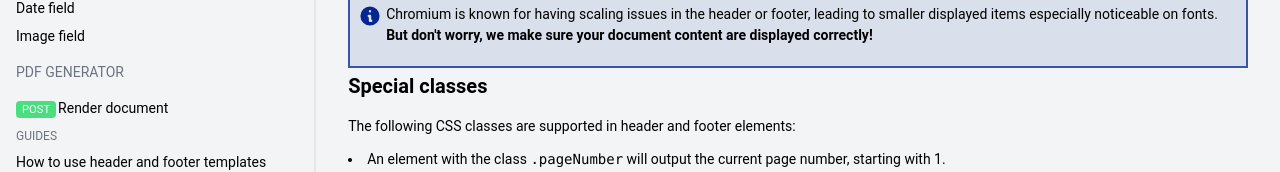
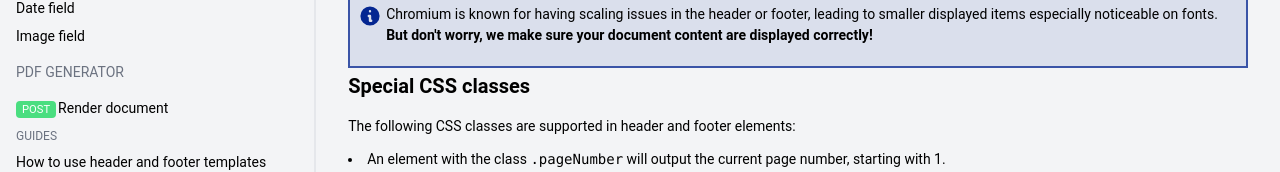
Before and after one commit to doqs-dev/docs, a Next.js app: page /pdf-generator/guides/how-to-use-header-footer-templates in a window 1280 px wide. Shown: the part 326-498 px from the top of the page. Built offline with nearby package versions, Linux system fonts and the light colour scheme.

Commit message:
feat: special classes

```diff
--- a/pages/pdf-generator/guides/how-to-use-header-footer-templates.mdx
+++ b/pages/pdf-generator/guides/how-to-use-header-footer-templates.mdx
@@ -23,7 +23,7 @@ Due to our rendering engine being based on chromium we have the following limita
 </Callout>
 
 
-## Special classes
+## Special CSS classes
 The following CSS classes are supported in header and footer elements:
 * An element with the class `.pageNumber` will output the current page number, starting with 1.
 * An element with the class `.totalPages` will output the total number of pages in the document.
```
